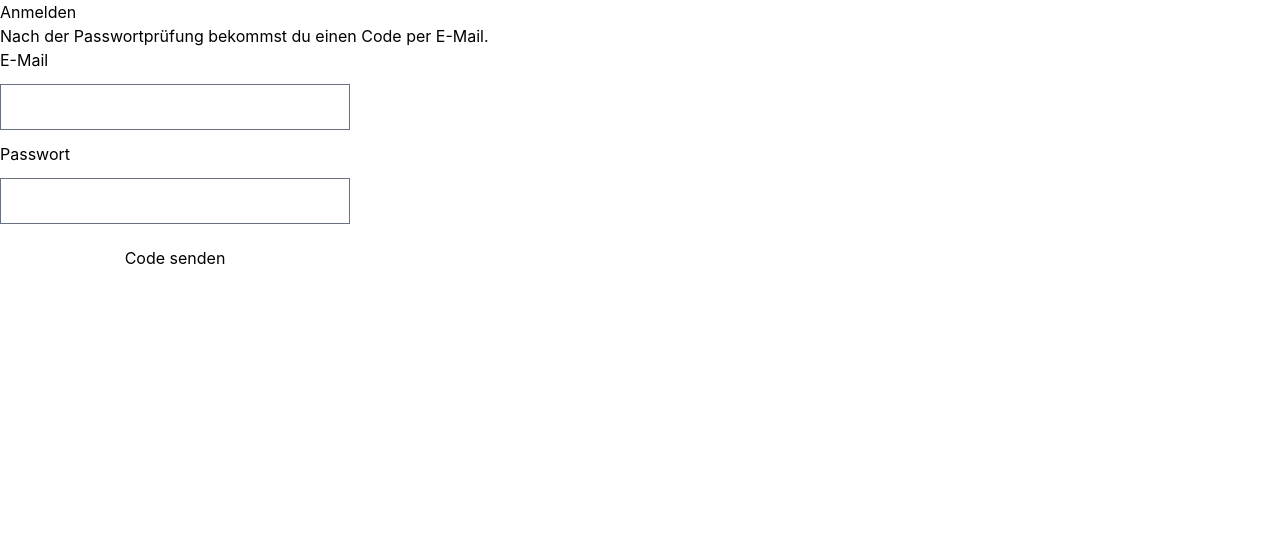
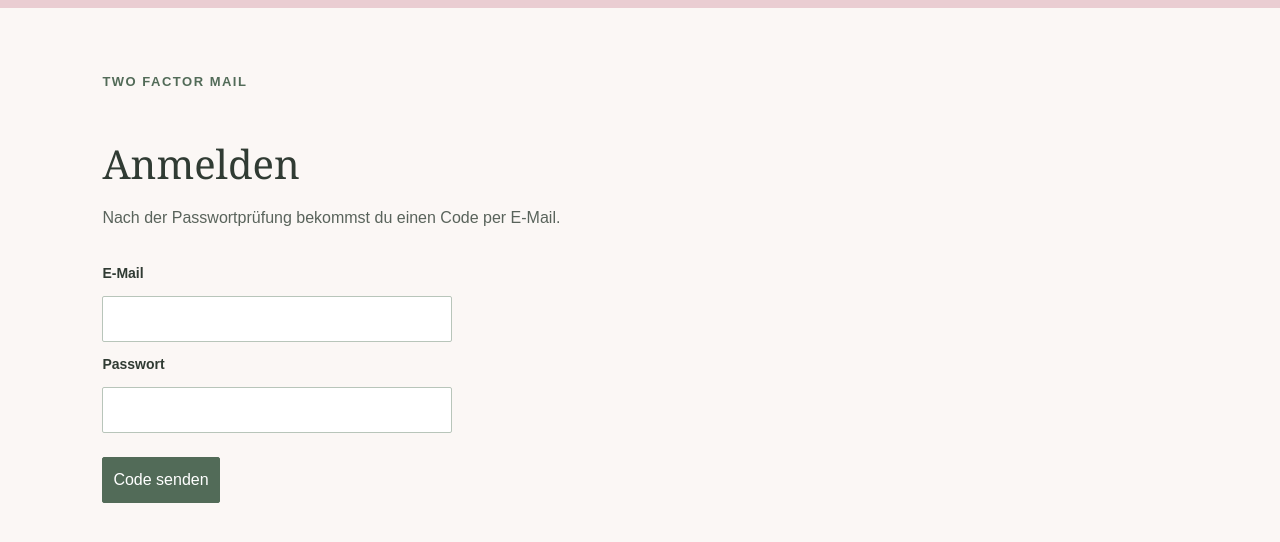
Before and after one commit to EdoSha20/two-factor-mail, a SvelteKit app: page /login in a window 1280 px wide. Shown: the top 542 px of the page. Built offline with nearby package versions, Linux system fonts and the light colour scheme.

Commit message:
Style pages

```diff
--- a/src/routes/+layout.svelte
+++ b/src/routes/+layout.svelte
@@ -1,9 +1,19 @@
 <script>
+
 	import './layout.css';
+
 	import favicon from '$lib/assets/favicon.svg';
 
 	let { children } = $props();
 </script>
 
-<svelte:head><link rel="icon" href={favicon} /></svelte:head>
-{@render children()}
+<svelte:head>
+<title>Two Factor Mail</title>
+<link rel="icon" href={favicon} />
+</svelte:head>
+
+<main>
+<div class="site-name">TWO FACTOR MAIL</div>
+
+	{@render children()}
+</main>
--- a/src/routes/layout.css
+++ b/src/routes/layout.css
@@ -1,3 +1,124 @@
 @import 'tailwindcss';
 @plugin '@tailwindcss/forms';
 @plugin '@tailwindcss/typography';
+
+:root {
+	font-family: Arial, Helvetica, sans-serif;
+	color: #303b33;
+	background: #fbf7f5;
+}
+
+* {
+	box-sizing: border-box;
+}
+
+body {
+	margin: 0;
+	border-top: 8px solid #eacdd2;
+}
+
+main {
+	width: min(480px, calc(100% - 48px));
+	margin: 64px 0 80px 8%;
+}
+
+.site-name {
+	margin-bottom: 48px;
+	color: #526b58;
+	font-size: 13px;
+	font-weight: bold;
+	letter-spacing: 1.5px;
+}
+
+h1 {
+	margin: 0 0 16px;
+	font-family: Georgia, 'Times New Roman', serif;
+	font-size: clamp(30px, 5vw, 40px);
+	font-weight: normal;
+	line-height: 1.2;
+}
+
+p {
+	margin: 0 0 24px;
+	color: #59635b;
+	line-height: 1.7;
+}
+
+strong {
+	color: #303b33;
+}
+
+form {
+	display: flex;
+	flex-direction: column;
+	align-items: stretch;
+	gap: 12px;
+	margin-top: 32px;
+}
+
+label {
+	font-size: 14px;
+	font-weight: bold;
+}
+
+input {
+	width: 100%;
+	padding: 13px 14px;
+	border: 1px solid #b8c5ba;
+	border-radius: 2px;
+	background: #fff;
+	color: #303b33;
+	font: inherit;
+}
+
+input:focus {
+	border-color: #526b58;
+	outline: 2px solid #526b58;
+	outline-offset: 2px;
+	box-shadow: none;
+}
+
+button {
+	align-self: flex-start;
+	margin-top: 12px;
+	padding: 12px 26px;
+	border: 1px solid #526b58;
+	border-radius: 2px;
+	background: #526b58;
+	color: #fff;
+	font: inherit;
+	cursor: pointer;
+}
+
+button:hover {
+	background: #405645;
+}
+
+button:focus-visible {
+	outline: 2px solid #526b58;
+	outline-offset: 3px;
+}
+
+[role='status'] {
+	margin-top: 24px;
+	padding: 14px 16px;
+	border-left: 3px solid #a46a78;
+	background: #f3e2e6;
+	color: #503a40;
+}
+
+a {
+	color: #405645;
+	text-decoration: underline;
+	text-underline-offset: 3px;
+}
+
+@media (max-width: 600px) {
+	main {
+		margin: 36px 24px 60px;
+	}
+
+	.site-name {
+		margin-bottom: 36px;
+	}
+}
```
